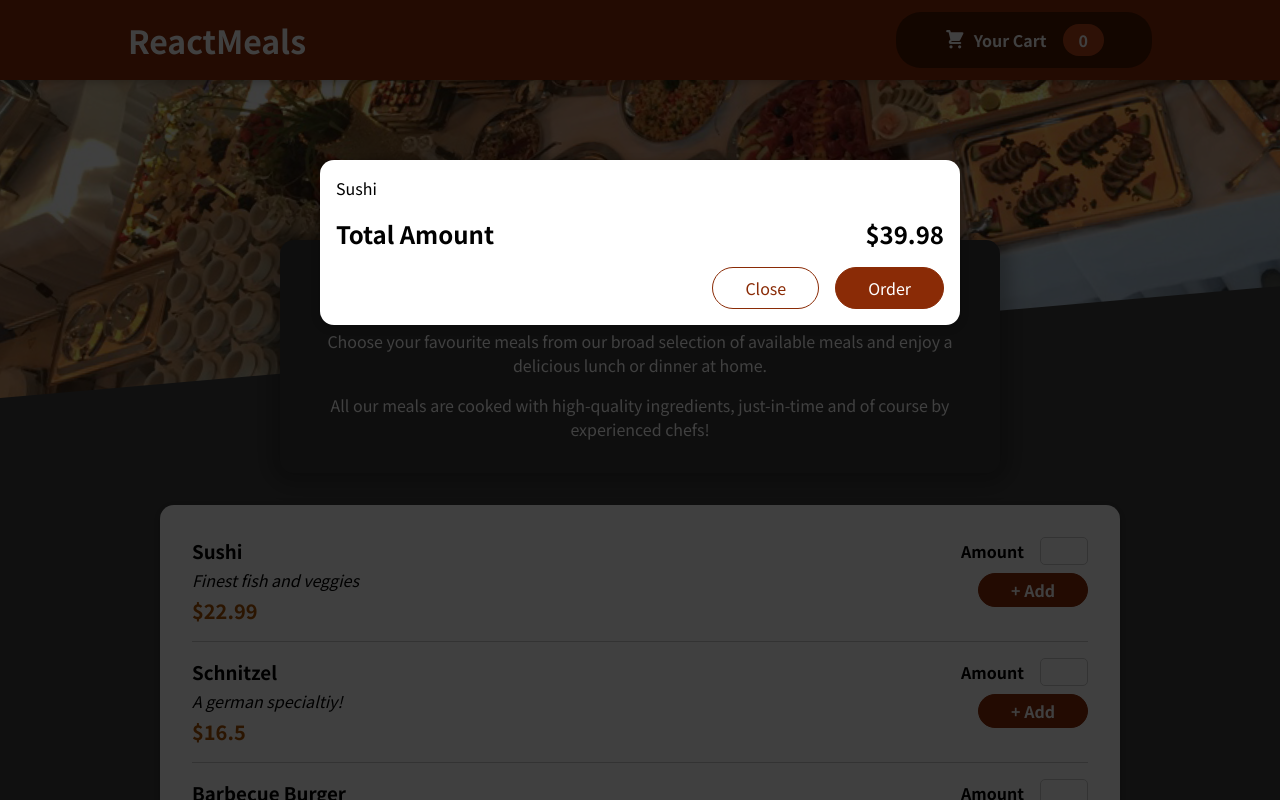
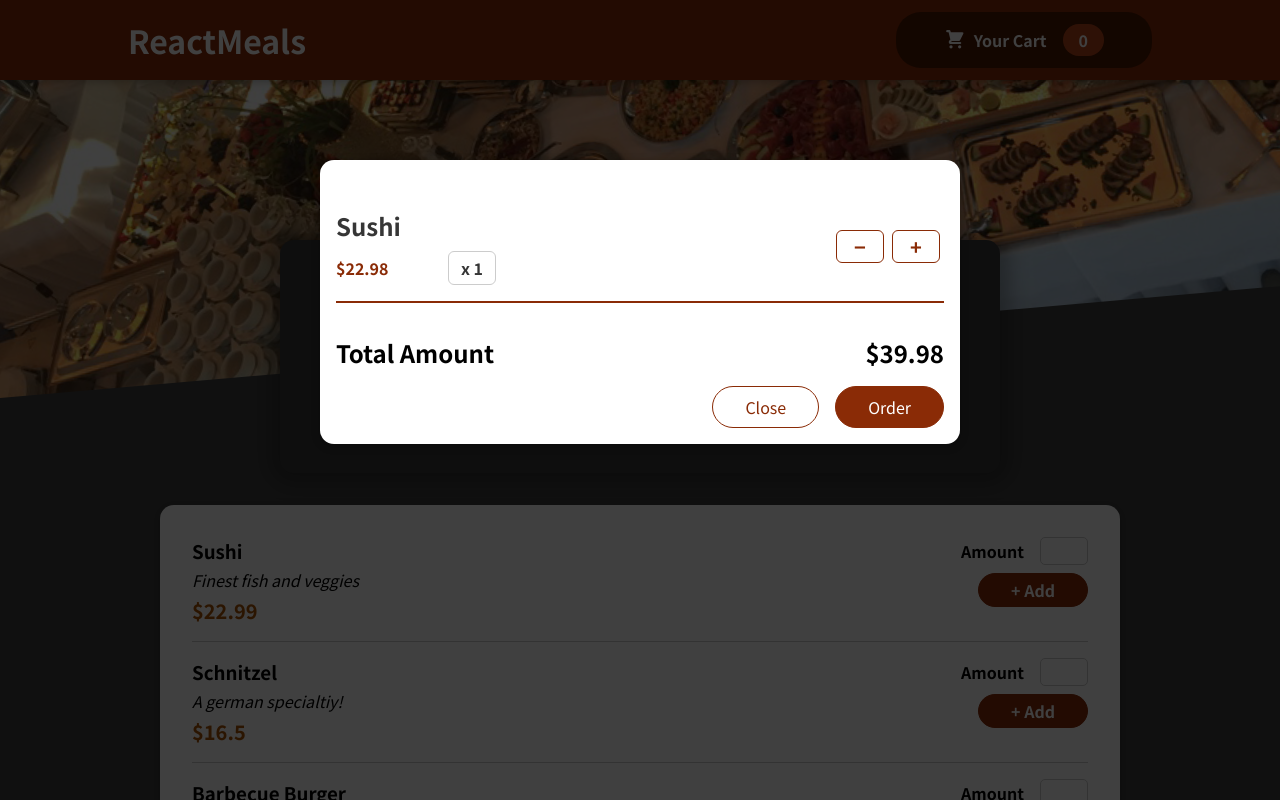
Before and after one commit to kazblacktopp/react-food-order-app, a React (Create React App) app: page / in a window 1280 px wide. Shown: the top 800 px of the page. Built offline with nearby package versions, Linux system fonts and the light colour scheme.

Commit message:
Added CartItem component

```diff
--- a/src/components/Cart/Cart.js
+++ b/src/components/Cart/Cart.js
@@ -1,10 +1,11 @@
 import classes from './Cart.module.css';
+import CartItem from './CartItem';
 
-export default function Cart() {
+export default function Cart(props) {
   return (
     <div>
       <ul className={classes['cart-items']}>
-        <li>Sushi</li>
+        <CartItem key="item-1" name="Sushi" price="22.98" amount="1" />
       </ul>
       <div className={classes.total}>
         <span>Total Amount</span>
```
